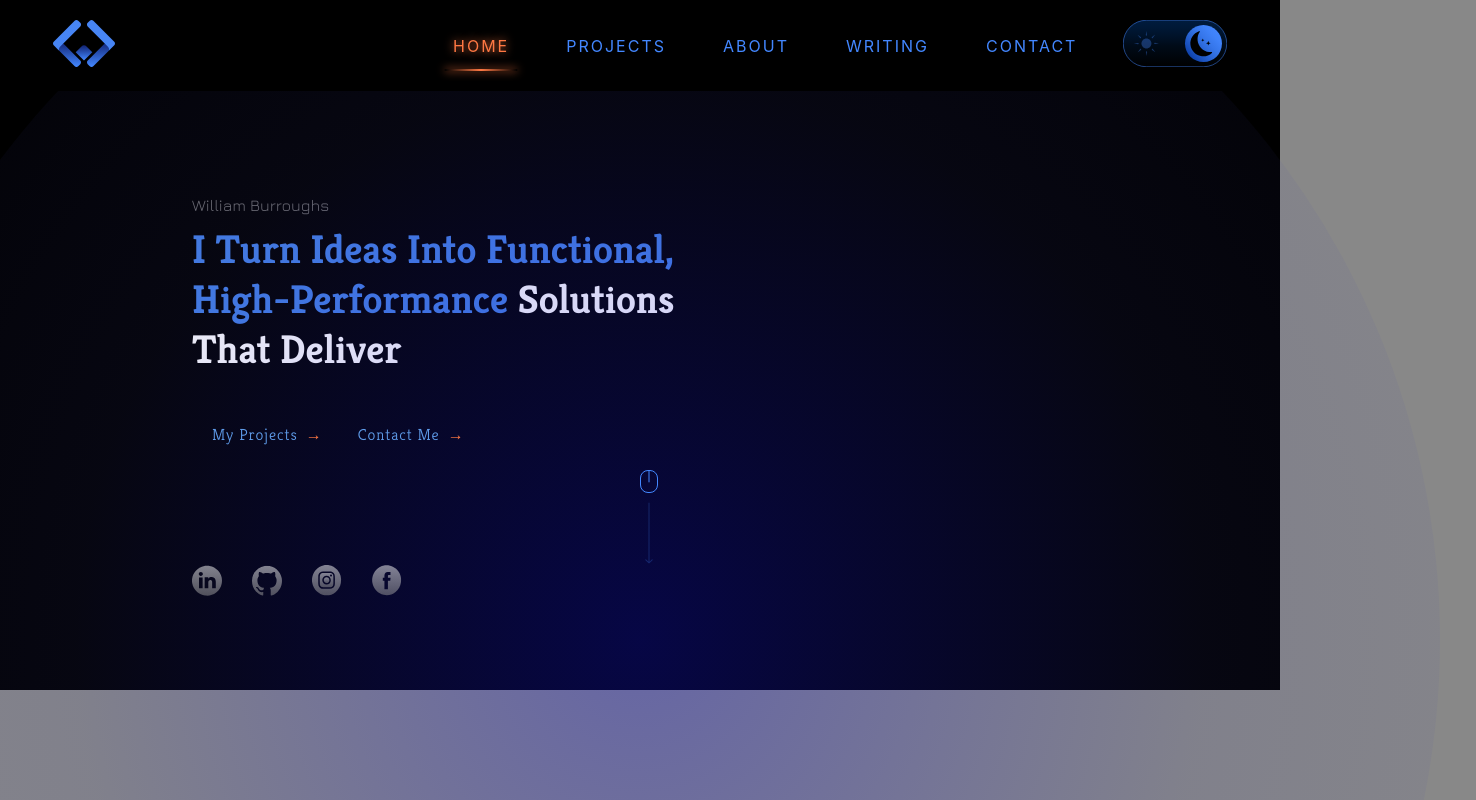
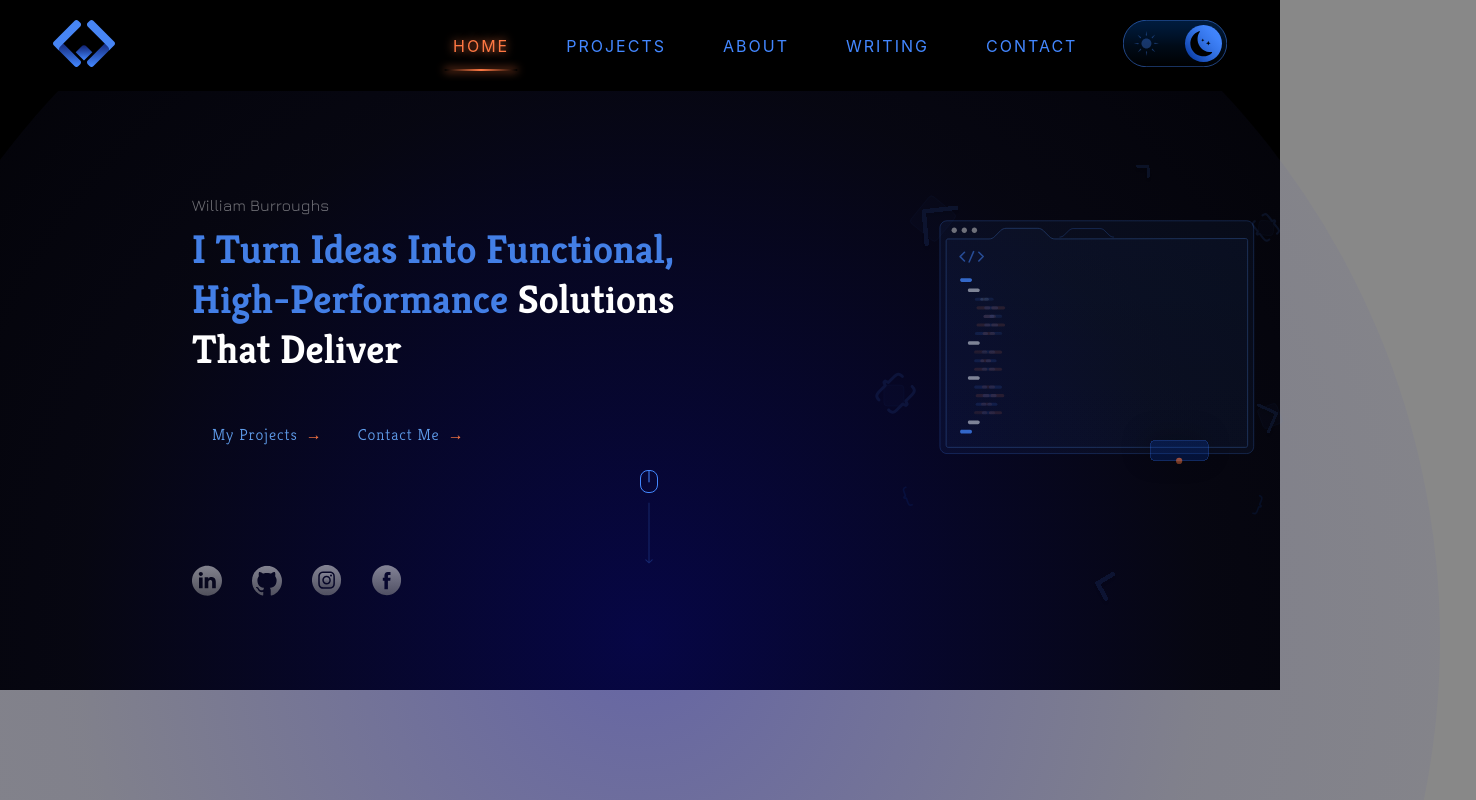
Before and after one commit to WillCBurroughs/personal_website, a React (Create React App) app: page / in a window 1280 px wide. Shown: the top 800 px of the page, 1476 px wide, since content can reach past the window. Built offline with nearby package versions, Linux system fonts and the light colour scheme; a web font is replaced by a local one.

Commit message:
Adding finished top hero desktop

```diff
--- /dev/null
+++ b/src/components/molecules/HomeHeroRight.js
@@ -0,0 +1,17 @@
+import React from "react";
+import Coding from "../../images/Coding.svg"
+import CodingDecoration from "../../images/CodingDecoration.svg"
+
+function HomeHeroRight() {
+
+    return (
+        <div className="homeHeroRightDiv">
+            <div className="imageContainer">
+                <img src={Coding} alt="Main Image" className="mainImage" />
+                <img src={CodingDecoration} alt="Decoration" className="overlayImage" />
+            </div>
+        </div>
+    );
+}
+
+export default HomeHeroRight;
--- a/src/index.css
+++ b/src/index.css
@@ -138,10 +138,24 @@ h1, h2, h3 {
 .homeHeroLeftDiv {
     color: white;
     z-index: 5;
-    margin-top: 70px;
     padding-left: 15vw;
     padding-top: 12vh;
 }
+
+.homeHeroRightDiv {
+    z-index: 5;
+    padding-right: 15vw;
+    padding-top: 12vh;
+}
+
+.homeHeroContainer {
+    display: flex; /* Align children (divs) in a row */
+    justify-content: space-between; /* Space evenly between the two divs */
+    align-items: center; /* Vertically align them in the center */
+    width: 100%; /* Ensure full width */
+    margin-top: 70px; /* Keeps consistent spacing */
+  }
+
 
 .nameHeroLeft {
     color: rgba(255, 255, 255, 0.43);
@@ -233,3 +247,25 @@ h1, h2, h3 {
     top: 70%;
     transform: translate(0%, -90px);
   }
+
+
+  .imageContainer {
+    position: relative;
+    padding-left: 15vw;
+    width: 400px;
+    height: auto;
+  }
+
+  .mainImage {
+    width: 100%;
+    height: auto;
+  }
+
+  .overlayImage {
+    position: absolute;
+    top: -17%;
+    left: 30%;
+    width: 70%;
+    height: auto;
+    pointer-events: none;
+  }
--- a/src/pages/Home.js
+++ b/src/pages/Home.js
@@ -4,6 +4,7 @@ import HomeHeroLeft from "../components/molecules/HomeHeroLeft"
 import '../App.css';
 import ShadowBlur from "../components/atoms/ShadowBlur"
 import MouseDownHeader from "../components/atoms/MouseDownHeader";
+import HomeHeroRight from "../components/molecules/HomeHeroRight";
 
 // function App() {
 //   return (
@@ -27,7 +28,10 @@ export default function Home() {
   return (
     <div className="homeHero">
       <NavBar/>
-      <HomeHeroLeft/>
+      <div className="homeHeroContainer">
+        <HomeHeroLeft />
+        <HomeHeroRight />
+      </div>
       <ShadowBlur width = {1600}/>
       <MouseDownHeader/>
     </div>
```
Also changed, not shown: src/images/Coding.svg (added), src/images/CodingDecoration.svg (added).
